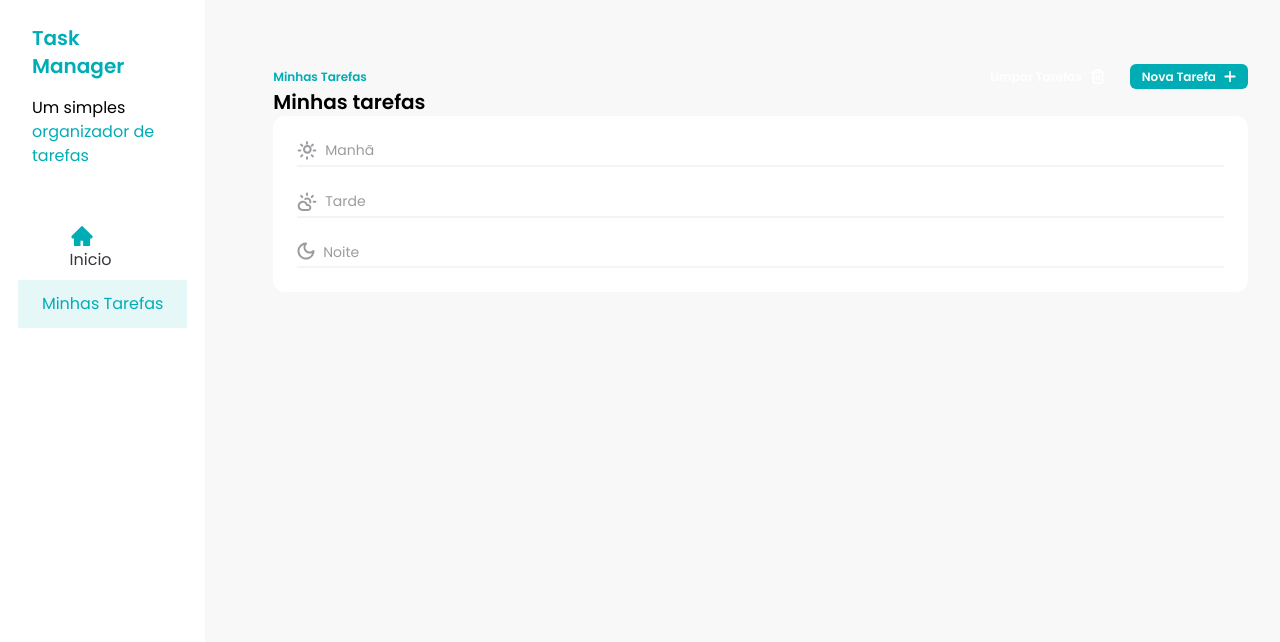
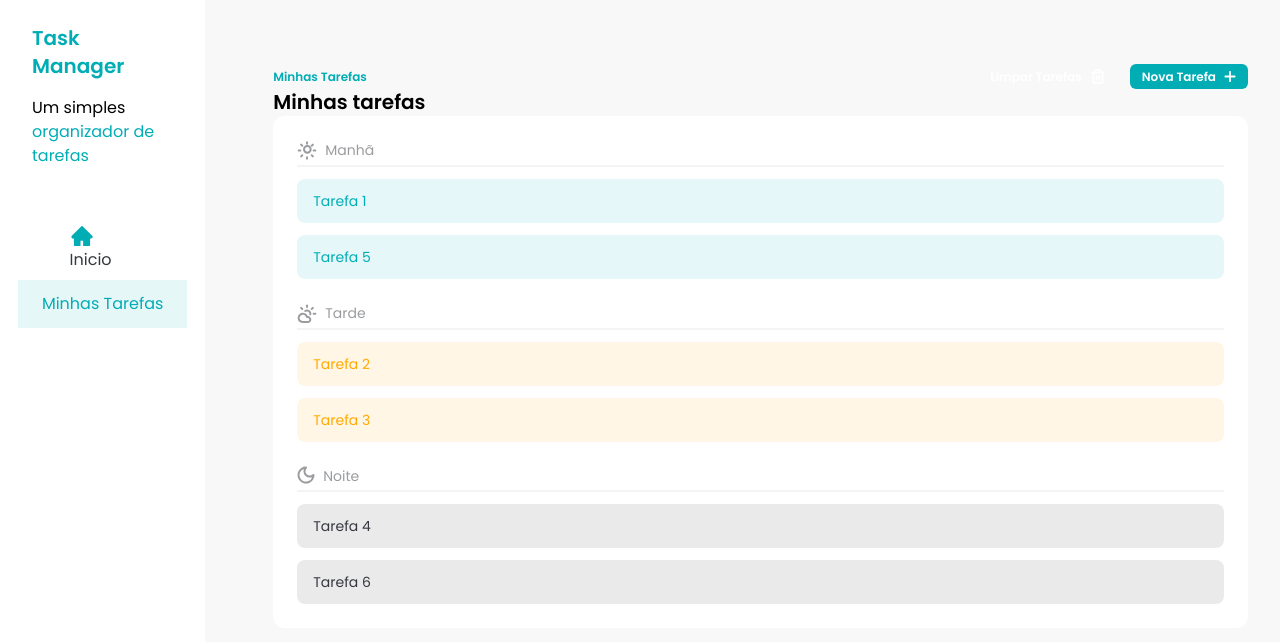
Before and after one commit to AldairRochaofc/TaskManager, a React (Vite) app: page / in a window 1280 px wide. Shown: the top 642 px of the page. Built offline with nearby package versions, Linux system fonts and the light colour scheme.

Commit message:
feat: ensure task are liste on Tasks components

```diff
--- /dev/null
+++ b/src/assets/components/TaskItem.jsx
@@ -0,0 +1,21 @@
+const TaskItem = ({ task }) => {
+  const getStatusClass = () => {
+    if (task.status === "done") {
+      return "bg-[#00ADB5] bg-opacity-10 text-[#00ADB5]"
+    }
+    if (task.status === "in_progress") {
+      return "bg-[#FFAA04] bg-opacity-10 text-[#FFAA04]"
+    }
+    if (task.status === "not_started") {
+      return "bg-[#35383E] bg-opacity-10 text-[#35383E]"
+    }
+  }
+  return (
+    <div
+      className={`flex items-center gap-2 rounded-lg px-4 py-3 text-sm ${getStatusClass()}`}
+    >
+      {task.title}
+    </div>
+  )
+}
+export default TaskItem
--- a/src/assets/components/Tasks.jsx
+++ b/src/assets/components/Tasks.jsx
@@ -5,8 +5,16 @@
 import CloudSun from "../../assets/icons/cloud-sun.svg?react"
 import MoonIcon from "../../assets/icons/moon.svg?react"
 import TasksSeparator from "./TasksSeparator.jsx"
+import { useState } from "react"
+import TASKS from "../constants/task.js"
+import TaskItem from "./TaskItem.jsx"
 
 const Tasks = () => {
+  const [tasks] = useState(TASKS)
+  const morningTasks = tasks.filter((task) => task.time === "morning")
+  const afternoonTask = tasks.filter((task) => task.time === "afternoon")
+  const eveningTask = tasks.filter((task) => task.time === "evening")
+
   return (
     <div className="w-full px-8 py-16">
       <div className="flex w-full justify-between">
@@ -23,9 +31,9 @@
               Limpar Tarefas
               <TrashIcon />
             </Button>
+
             <Button>
-              Nova Tarefa
-              <AddIcon />
+              Nova Tarefa <AddIcon />
             </Button>
           </div>
         </div>
@@ -33,17 +41,28 @@
 
       {/* Lista de tarefas */}
       <div className="rounded-xl bg-white p-6">
-        {/* MANHÃ */}
         <div className="space-y-3">
           <TasksSeparator tittle="Manhã" icon={<SunIcon />} />
+          {/* MANHÃ */}
+          {morningTasks.map((task) => (
+            <TaskItem key={task.id} task={task} />
+          ))}
         </div>
 
         <div className="my-6 space-y-3">
           <TasksSeparator tittle="Tarde" icon={<CloudSun />} />
+          {/* TARDE */}
+          {afternoonTask.map((task) => (
+            <TaskItem key={task.id} task={task} />
+          ))}
         </div>
 
         <div className="space-y-3">
           <TasksSeparator tittle="Noite" icon={<MoonIcon />} />
+          {/* NOITE */}
+          {eveningTask.map((task) => (
+            <TaskItem key={task.id} task={task} />
+          ))}
         </div>
       </div>
     </div>
--- /dev/null
+++ b/src/assets/constants/task.js
@@ -0,0 +1,45 @@
+const TASKS = [
+  {
+    id: 1,
+    title: "Tarefa 1",
+    description: "Descrição da tarefa 1",
+    time: "morning",
+    status: "done",
+  },
+  {
+    id: 2,
+    title: "Tarefa 2",
+    description: "Descrição da tarefa 2",
+    time: "afternoon",
+    status: "in_progress",
+  },
+  {
+    id: 3,
+    title: "Tarefa 3",
+    description: "Descrição da tarefa 3",
+    time: "afternoon",
+    status: "in_progress",
+  },
+  {
+    id: 4,
+    title: "Tarefa 4",
+    description: "Descrição da tarefa 4",
+    time: "evening",
+    status: "not_started",
+  },
+  {
+    id: 5,
+    title: "Tarefa 5",
+    description: "Descrição da tarefa 5",
+    time: "morning",
+    status: "done",
+  },
+  {
+    id: 6,
+    title: "Tarefa 6",
+    description: "Descrição da tarefa 6",
+    time: "evening",
+    status: "not_started",
+  },
+]
+export default TASKS
```
